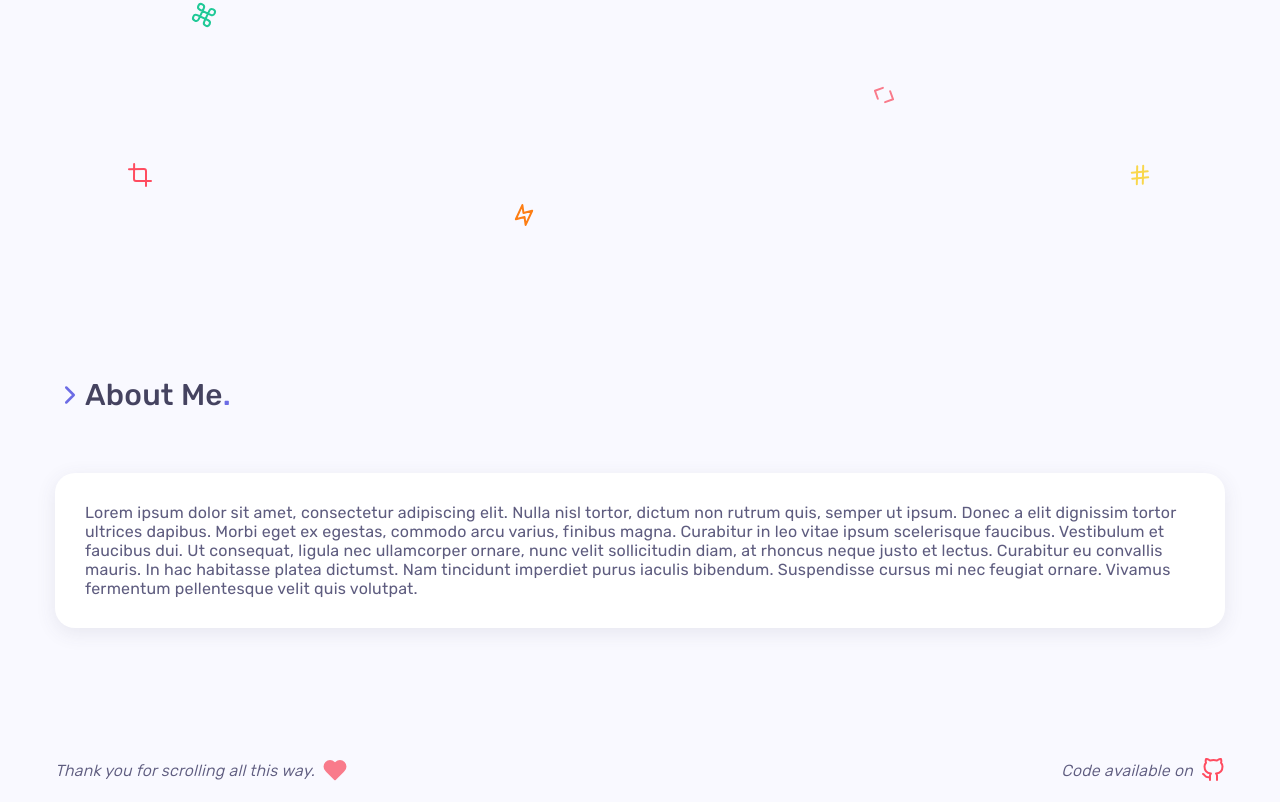
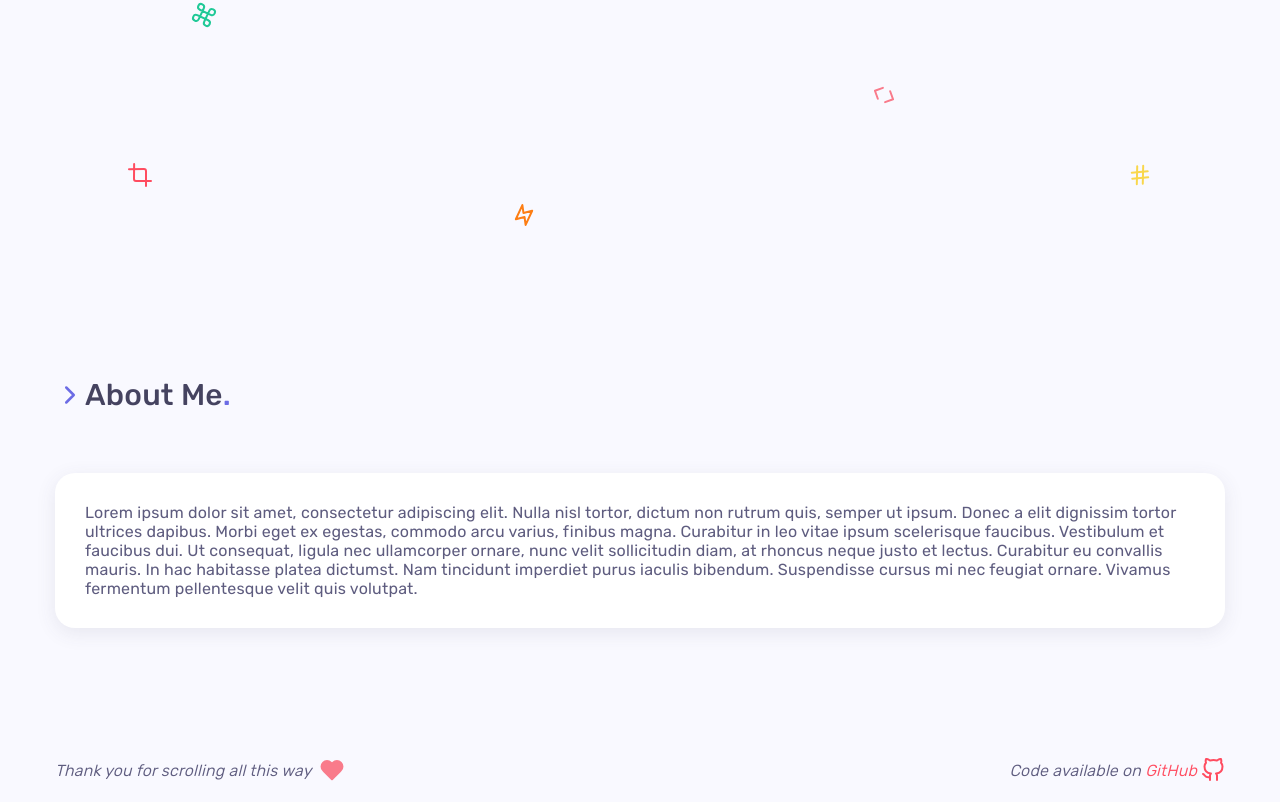
Before and after one commit to jeniabrook/homepage, a Next.js app: page / in a window 1280 px wide. Shown: the part 533-1335 px from the top of the page. Built offline with nearby package versions, Linux system fonts and the light colour scheme.

Commit message:
Update footer

```diff
--- a/components/Homepage/Footer.js
+++ b/components/Homepage/Footer.js
@@ -32,10 +32,12 @@ const githubTextCss = css`
   display: flex;
   align-items: center;
   font-style: italic;
-  column-gap: 8px;
+  column-gap: 4px;
 
-  > a > svg {
-    display: block;
+  > a {
+    display: flex;
+    align-items: center;
+    column-gap: 4px;
   }
 `;
 
@@ -44,7 +46,7 @@ function Footer() {
     <footer css={footerCss}>
       <Container css={containerCss}>
         <Text css={thanksTextCss} isFlushMargin>
-          Thank you for scrolling all this way. <Heart />
+          Thank you for scrolling all this way <Heart />
         </Text>
         <Text css={githubTextCss} isFlushMargin>
           Code available on
@@ -53,6 +55,7 @@ function Footer() {
             rel="noopener noreferrer"
             target="_blank"
           >
+            GitHub
             <GitHub />
           </a>
         </Text>
```
